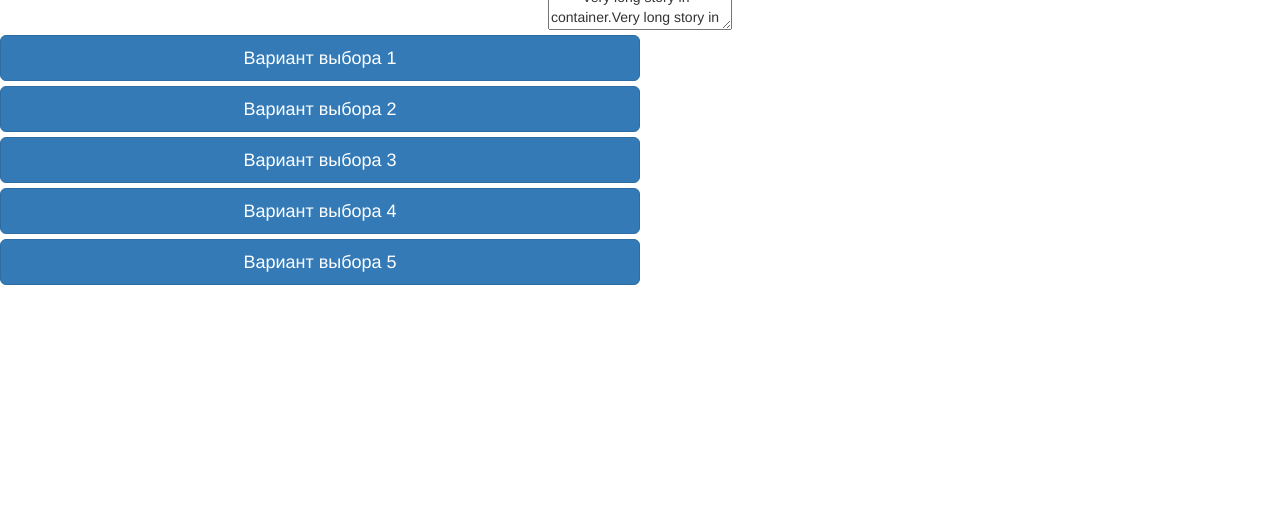
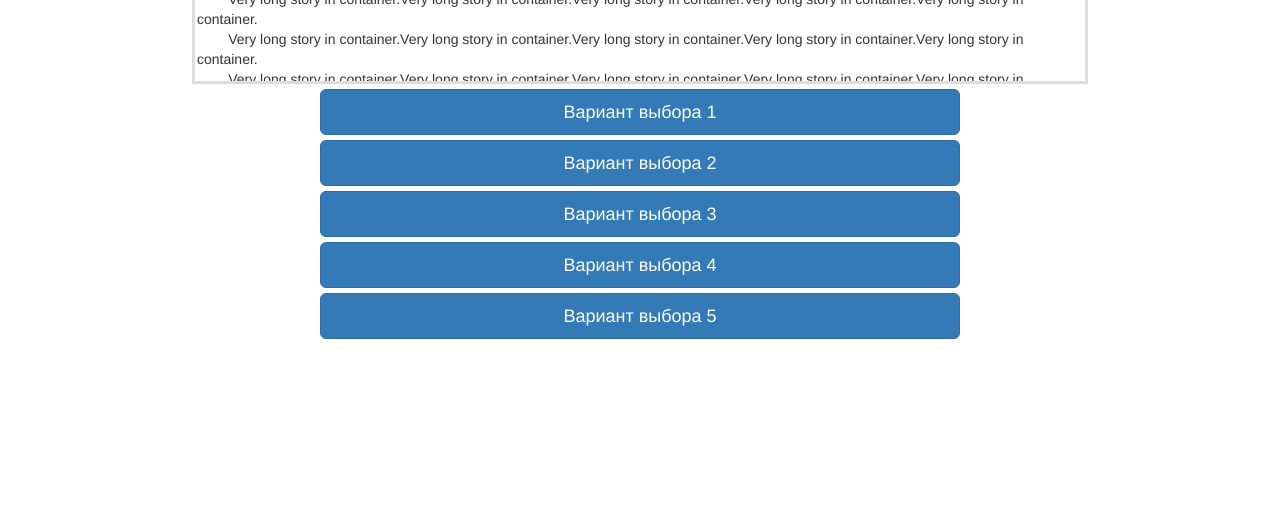
Before and after one commit to Buravchik/FManager, a website: page index.html in a window 1280 px wide. Shown: the part 286-800 px from the top of the page. Drawn offline with Linux system fonts and the light colour scheme.

Commit message:
Fixed buttons and textarea html view

```diff
--- a/css/index.css
+++ b/css/index.css
@@ -0,0 +1,31 @@
+.buttons-container {
+  width: 50%;
+  display: block;
+  margin-left: auto;
+  margin-right: auto;
+}
+.story-container {
+  resize: none;
+
+  width: 70%;
+  min-width:500px;
+  max-width:2000px;
+
+  height:10%;
+  min-height:20px;
+  max-height:2000px;
+
+  display: block;
+  margin-left: auto;
+  margin-right: auto;
+}
+.textarea {
+  resize: none;
+  height: 100px;
+  width:100%;
+  max-width: 100%;
+  margin:5;
+  border: 3px solid #ddd;
+  border-radius: 0;
+  resize: none;
+}
--- a/index.html
+++ b/index.html
@@ -10,16 +10,25 @@
   </head>
 
   <body border=1>
-    <div class="header"><h1>What do we do now?</h1></div>
+    <div class="header" align="center"><h1>What should we do now?</h1></div>
     <div class="logo-container" align="center">
       <img class="logo" src="images/logo1.jpg" height="200px"/>
     </div>
-    <div class="story-container" align="center" style="height: 30%, width: 90%">
-      <textarea resize="none"  readonly="readonly">
+    <div class="story-container" align="center">
+      <textarea class="textarea" resize="none" readonly="readonly">
+        Very long story in container.Very long story in container.Very long story in container.Very long story in container.Very long story in container.
+        Very long story in container.Very long story in container.Very long story in container.Very long story in container.Very long story in container.
+        Very long story in container.Very long story in container.Very long story in container.Very long story in container.Very long story in container.
+        Very long story in container.Very long story in container.Very long story in container.Very long story in container.Very long story in container.
+        Very long story in container.Very long story in container.Very long story in container.Very long story in container.Very long story in container.
+        Very long story in container.Very long story in container.Very long story in container.Very long story in container.Very long story in container.
+        Very long story in container.Very long story in container.Very long story in container.Very long story in container.Very long story in container.
+        Very long story in container.Very long story in container.Very long story in container.Very long story in container.Very long story in container.
+        Very long story in container.Very long story in container.Very long story in container.Very long story in container.Very long story in container.
         Very long story in container.Very long story in container.Very long story in container.Very long story in container.Very long story in container.
       </textarea>
     </div>
-    <div class="buttons-container" align="center" style="width: 50%">
+    <div class="buttons-container">
             <button type="button" class="btn btn-primary btn-lg btn-block">Вариант выбора 1</button>
             <button type="button" class="btn btn-primary btn-lg btn-block">Вариант выбора 2</button>
             <button type="button" class="btn btn-primary btn-lg btn-block">Вариант выбора 3</button>
```
